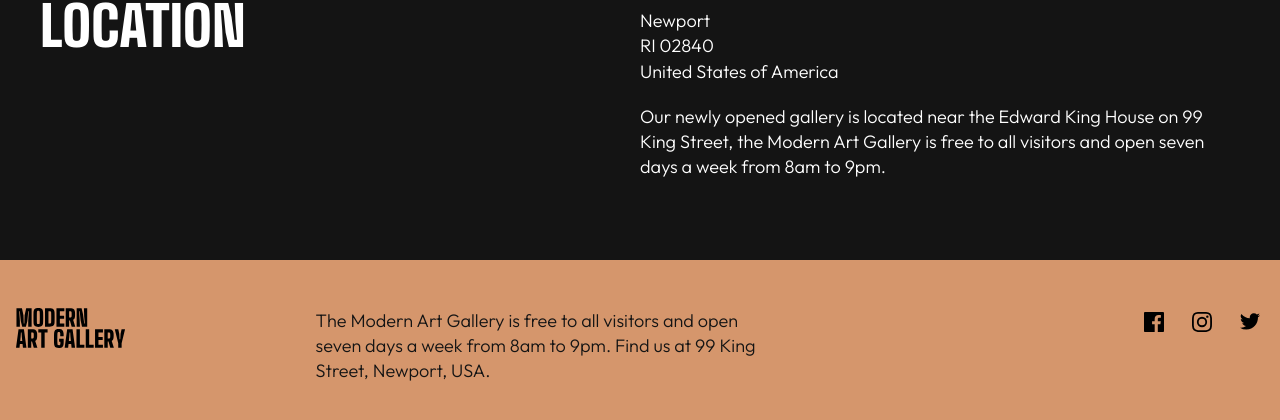
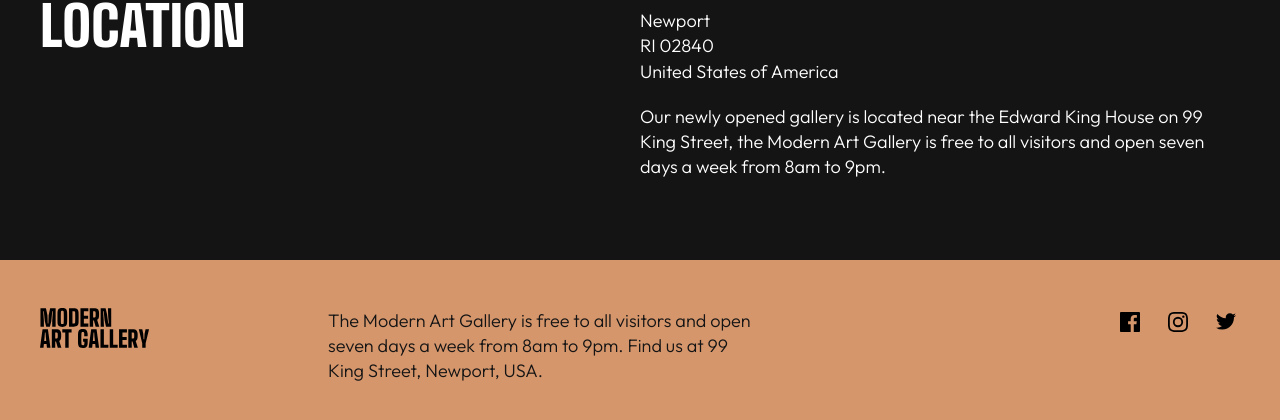
Before and after one commit to JuliAlchemDev/FM-art-gallery-website, a website: page location.html in a window 1280 px wide. Shown: the part 728-1148 px from the top of the page. Drawn offline with nearby package versions, Linux system fonts and the light colour scheme.

Commit message:
styles(footer): add padding to page--location to improve general layout of the page

```diff
--- a/assets/styles/scss/components/footer.scss
+++ b/assets/styles/scss/components/footer.scss
@@ -106,6 +106,9 @@
       }
 
     }
+     @include mix.respond-to(tablet) {
+     padding-inline: var.$spacing-500; // 40px;
+    }
   }
 }
 
```
Also changed, not shown: assets/styles/main.css, 1 other file.
